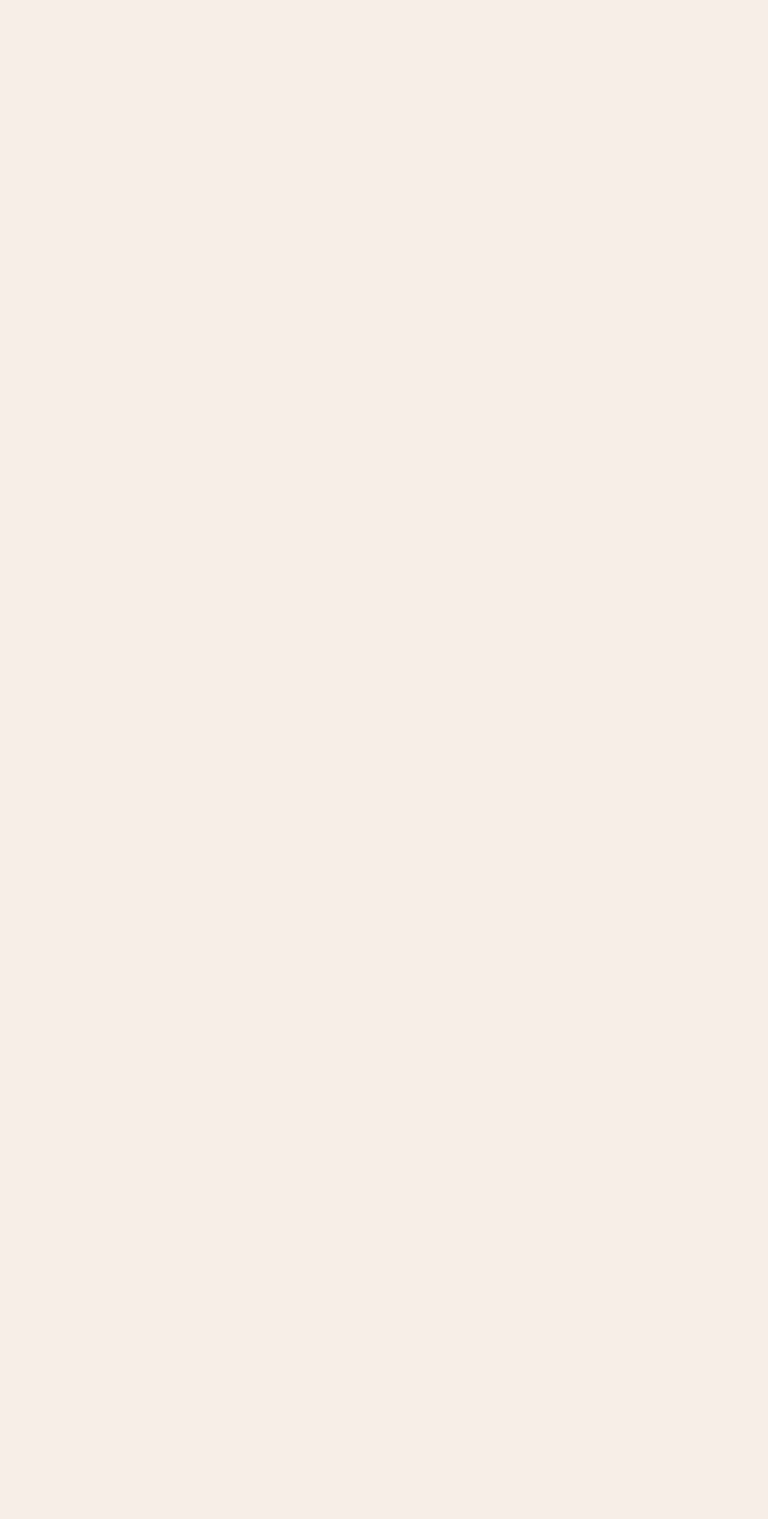
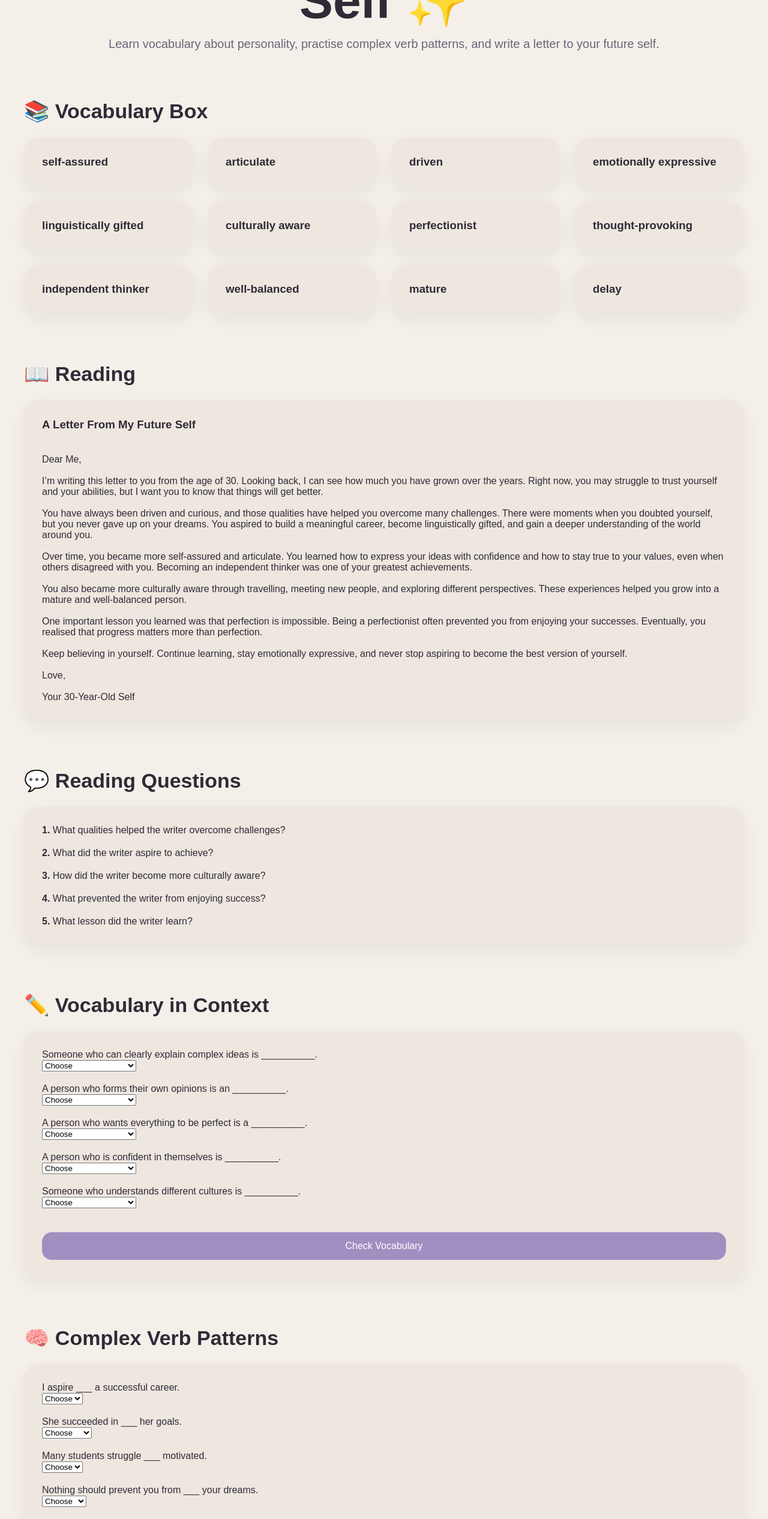
Before and after one commit to olha-zhemerdey/english-lessons-app, a React (Vite) app: page /lettertome in a window 1280 px wide. Before the commit this address had no page. Shown: the part 234-2766 px from the top of the page at 60% size. Before the commit the page ends 800 px from the top, so only its background shows below. Built offline with nearby package versions, Linux system fonts and the light colour scheme.

Commit message:
lesson to me

```diff
--- a/src/App.jsx
+++ b/src/App.jsx
@@ -22,6 +22,7 @@ import NMTVocabularyLesson from "./pages/NmtOne";
 import About from "./pages/About";
 import VocabularyLesson from "./pages/AnyNoSome";
 import TimeCapsuleLesson from "./pages/Capsules";
+import FutureSelfLesson from "./pages/LetterToMe";
 
 function App() {
   return (
@@ -46,6 +47,7 @@ function App() {
         <Route path="/nmtone" element={<NMTVocabularyLesson />} />
         <Route path="/anynosome" element={<VocabularyLesson />} />
         <Route path="/capsules" element={<TimeCapsuleLesson />} />
+        <Route path="/lettertome" element={<FutureSelfLesson />} />
         <Route
           path="/nastyavocfilm"
           element={<AdvancedMovieVocabularyLesson />}
--- a/src/pages/Home.jsx
+++ b/src/pages/Home.jsx
@@ -67,6 +67,9 @@ function Home() {
           <Link to="/capsules">
             <button>TimeCapsuleLesson</button>
           </Link>
+          <Link to="/lettertome">
+            <button>FutureSelfLesson</button>
+          </Link>
 
           <Link to="/about">
             <button className="secondary-btn">About Me</button>
--- /dev/null
+++ b/src/pages/LetterToMe.jsx
@@ -0,0 +1,347 @@
+import "../index.css";
+import { useState } from "react";
+
+const vocabulary = [
+  "self-assured",
+  "articulate",
+  "driven",
+  "emotionally expressive",
+  "linguistically gifted",
+  "culturally aware",
+  "perfectionist",
+  "thought-provoking",
+  "independent thinker",
+  "well-balanced",
+  "mature",
+  "delay",
+];
+
+const readingText = `
+Dear Me,
+
+I’m writing this letter to you from the age of 30. Looking back, I can see how much you have grown over the years. Right now, you may struggle to trust yourself and your abilities, but I want you to know that things will get better.
+
+You have always been driven and curious, and those qualities have helped you overcome many challenges. There were moments when you doubted yourself, but you never gave up on your dreams. You aspired to build a meaningful career, become linguistically gifted, and gain a deeper understanding of the world around you.
+
+Over time, you became more self-assured and articulate. You learned how to express your ideas with confidence and how to stay true to your values, even when others disagreed with you. Becoming an independent thinker was one of your greatest achievements.
+
+You also became more culturally aware through travelling, meeting new people, and exploring different perspectives. These experiences helped you grow into a mature and well-balanced person.
+
+One important lesson you learned was that perfection is impossible. Being a perfectionist often prevented you from enjoying your successes. Eventually, you realised that progress matters more than perfection.
+
+Keep believing in yourself. Continue learning, stay emotionally expressive, and never stop aspiring to become the best version of yourself.
+
+Love,
+
+Your 30-Year-Old Self
+`;
+
+const readingQuestions = [
+  {
+    id: 1,
+    question: "What qualities helped the writer overcome challenges?",
+    answer: "Being driven and curious.",
+  },
+  {
+    id: 2,
+    question: "What did the writer aspire to achieve?",
+    answer:
+      "A meaningful career, language skills, and a deeper understanding of the world.",
+  },
+  {
+    id: 3,
+    question: "How did the writer become more culturally aware?",
+    answer:
+      "Through travelling, meeting people, and exploring different perspectives.",
+  },
+  {
+    id: 4,
+    question: "What prevented the writer from enjoying success?",
+    answer: "Being a perfectionist.",
+  },
+  {
+    id: 5,
+    question: "What lesson did the writer learn?",
+    answer: "Progress matters more than perfection.",
+  },
+];
+
+const vocabQuestions = [
+  {
+    id: 1,
+    sentence: "Someone who can clearly explain complex ideas is __________.",
+    answer: "articulate",
+  },
+  {
+    id: 2,
+    sentence: "A person who forms their own opinions is an __________.",
+    answer: "independent thinker",
+  },
+  {
+    id: 3,
+    sentence: "A person who wants everything to be perfect is a __________.",
+    answer: "perfectionist",
+  },
+  {
+    id: 4,
+    sentence: "A person who is confident in themselves is __________.",
+    answer: "self-assured",
+  },
+  {
+    id: 5,
+    sentence: "Someone who understands different cultures is __________.",
+    answer: "culturally aware",
+  },
+];
+
+const grammarQuestions = [
+  {
+    id: 1,
+    question: "I aspire ___ a successful career.",
+    options: ["build", "to build", "building"],
+    answer: "to build",
+  },
+  {
+    id: 2,
+    question: "She succeeded in ___ her goals.",
+    options: ["achieving", "achieve", "to achieve"],
+    answer: "achieving",
+  },
+  {
+    id: 3,
+    question: "Many students struggle ___ motivated.",
+    options: ["stay", "staying", "to stay"],
+    answer: "to stay",
+  },
+  {
+    id: 4,
+    question: "Nothing should prevent you from ___ your dreams.",
+    options: ["follow", "to follow", "following"],
+    answer: "following",
+  },
+  {
+    id: 5,
+    question: "She is capable of ___ three languages.",
+    options: ["speaking", "speak", "to speak"],
+    answer: "speaking",
+  },
+];
+
+function FutureSelfLesson() {
+  const [vocabAnswers, setVocabAnswers] = useState({});
+  const [grammarAnswers, setGrammarAnswers] = useState({});
+  const [vocabScore, setVocabScore] = useState(null);
+  const [grammarScore, setGrammarScore] = useState(null);
+
+  const handleVocabChange = (id, value) => {
+    setVocabAnswers((prev) => ({
+      ...prev,
+      [id]: value,
+    }));
+  };
+
+  const handleGrammarChange = (id, value) => {
+    setGrammarAnswers((prev) => ({
+      ...prev,
+      [id]: value,
+    }));
+  };
+
+  const checkVocabulary = () => {
+    let points = 0;
+
+    vocabQuestions.forEach((q) => {
+      if (vocabAnswers[q.id] === q.answer) {
+        points++;
+      }
+    });
+
+    setVocabScore(points);
+  };
+
+  const checkGrammar = () => {
+    let points = 0;
+
+    grammarQuestions.forEach((q) => {
+      if (grammarAnswers[q.id] === q.answer) {
+        points++;
+      }
+    });
+
+    setGrammarScore(points);
+  };
+
+  return (
+    <main className="page">
+      {/* HERO */}
+      <section className="hero">
+        <p className="subtitle">Future Goals & Personal Growth</p>
+        <h1>A Letter to My 30-Year-Old Self ✨</h1>
+        <p className="description">
+          Learn vocabulary about personality, practise complex verb patterns,
+          and write a letter to your future self.
+        </p>
+      </section>
+
+      {/* VOCABULARY */}
+      <section className="lesson">
+        <h2>📚 Vocabulary Box</h2>
+
+        <div className="grid">
+          {vocabulary.map((word) => (
+            <div className="card" key={word}>
+              <h3>{word}</h3>
+            </div>
+          ))}
+        </div>
+      </section>
+
+      {/* READING */}
+      <section className="lesson">
+        <h2>📖 Reading</h2>
+
+        <div className="exercise-card">
+          <h3>A Letter From My Future Self</h3>
+
+          <p style={{ whiteSpace: "pre-line" }}>{readingText}</p>
+        </div>
+      </section>
+
+      {/* READING QUESTIONS */}
+      <section className="lesson">
+        <h2>💬 Reading Questions</h2>
+
+        <div className="exercise-card">
+          {readingQuestions.map((q) => (
+            <div key={q.id}>
+              <p>
+                <strong>{q.id}.</strong> {q.question}
+              </p>
+            </div>
+          ))}
+        </div>
+      </section>
+
+      {/* VOCABULARY EXERCISE */}
+      <section className="lesson">
+        <h2>✏️ Vocabulary in Context</h2>
+
+        <div className="exercise-card">
+          {vocabQuestions.map((q) => (
+            <div key={q.id}>
+              <p>{q.sentence}</p>
+
+              <select onChange={(e) => handleVocabChange(q.id, e.target.value)}>
+                <option value="">Choose</option>
+
+                {vocabulary.map((word) => (
+                  <option key={word} value={word}>
+                    {word}
+                  </option>
+                ))}
+              </select>
+            </div>
+          ))}
+
+          <button onClick={checkVocabulary}>Check Vocabulary</button>
+
+          {vocabScore !== null && (
+            <p className="score">
+              You got {vocabScore} / {vocabQuestions.length} correct 🎯
+            </p>
+          )}
+        </div>
+      </section>
+
+      {/* GRAMMAR */}
+      <section className="lesson">
+        <h2>🧠 Complex Verb Patterns</h2>
+
+        <div className="exercise-card">
+          {grammarQuestions.map((q) => (
+            <div key={q.id}>
+              <p>{q.question}</p>
+
+              <select
+                onChange={(e) => handleGrammarChange(q.id, e.target.value)}
+              >
+                <option value="">Choose</option>
+
+                {q.options.map((option) => (
+                  <option key={option} value={option}>
+                    {option}
+                  </option>
+                ))}
+              </select>
+            </div>
+          ))}
+
+          <button onClick={checkGrammar}>Check Grammar</button>
+
+          {grammarScore !== null && (
+            <p className="score">
+              You got {grammarScore} / {grammarQuestions.length} correct 🎯
+            </p>
+          )}
+        </div>
+      </section>
+
+      {/* DISCUSSION */}
+      <section className="lesson">
+        <h2>🗣 Discussion</h2>
+
+        <div className="exercise-card">
+          <p>
+            1. What qualities would you like to develop before the age of 30?
+          </p>
+
+          <p>2. What do you currently struggle to do?</p>
+
+          <p>3. What do you aspire to achieve?</p>
+
+          <p>4. What might prevent people from reaching their goals?</p>
+
+          <p>5. Do you think perfectionism is helpful or harmful?</p>
+        </div>
+      </section>
+
+      {/* PRE-WRITING */}
+      <section className="lesson">
+        <h2>🌟 Before You Write</h2>
+
+        <div className="exercise-card">
+          <p>• At 30, I hope I am...</p>
+          <p>• I aspire to...</p>
+          <p>• I want people to describe me as...</p>
+          <p>• I struggle to...</p>
+          <p>• I hope I succeed in...</p>
+          <p>• Nothing should prevent me from...</p>
+          <p>• My future self will thank me for...</p>
+        </div>
+      </section>
+
+      {/* WRITING TASK */}
+      <section className="lesson">
+        <h2>📝 Writing Task</h2>
+
+        <div className="exercise-card">
+          <h3>A Letter to My 30-Year-Old Self</h3>
+
+          <p>Write 180–250 words.</p>
+
+          <p>Include:</p>
+
+          <ul>
+            <li>at least 5 vocabulary words</li>
+            <li>at least 3 complex verb patterns</li>
+            <li>one piece of advice</li>
+            <li>one personal goal</li>
+            <li>one challenge you are facing now</li>
+          </ul>
+        </div>
+      </section>
+    </main>
+  );
+}
+
+export default FutureSelfLesson;
```
